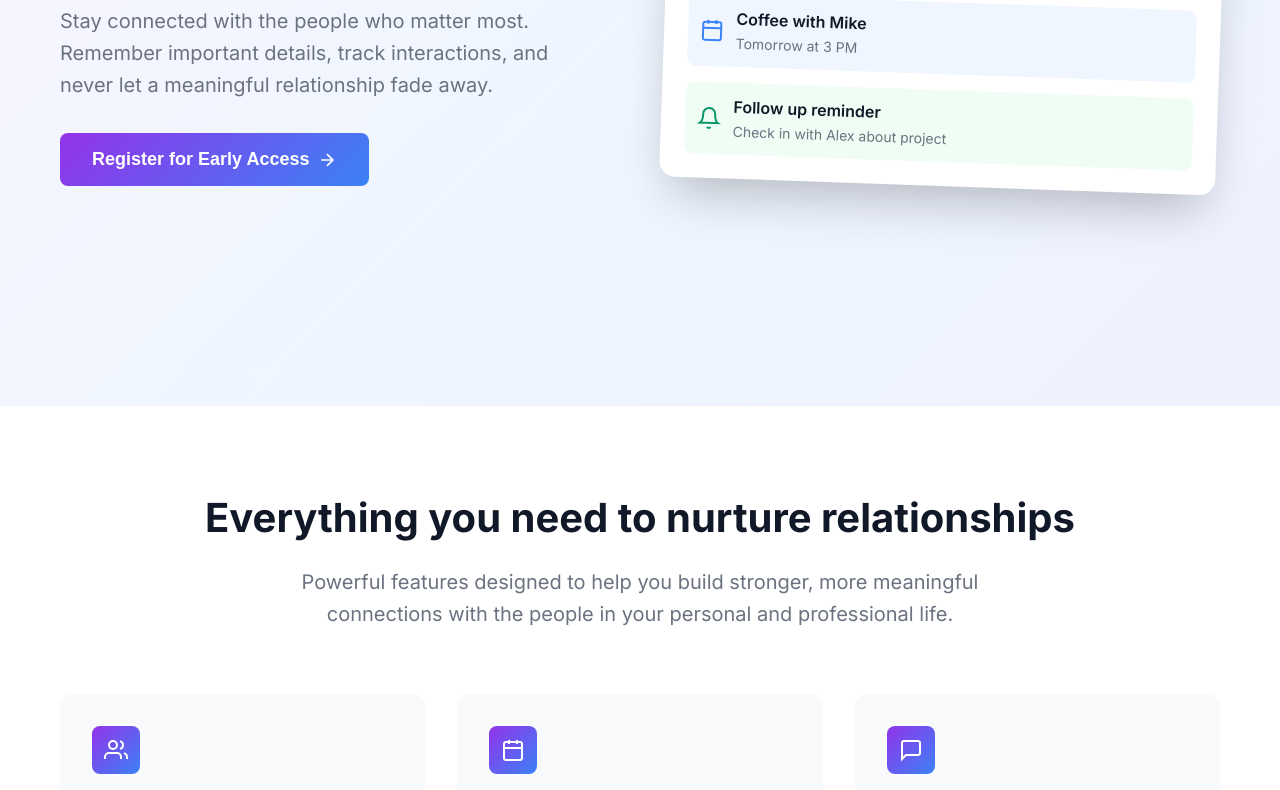
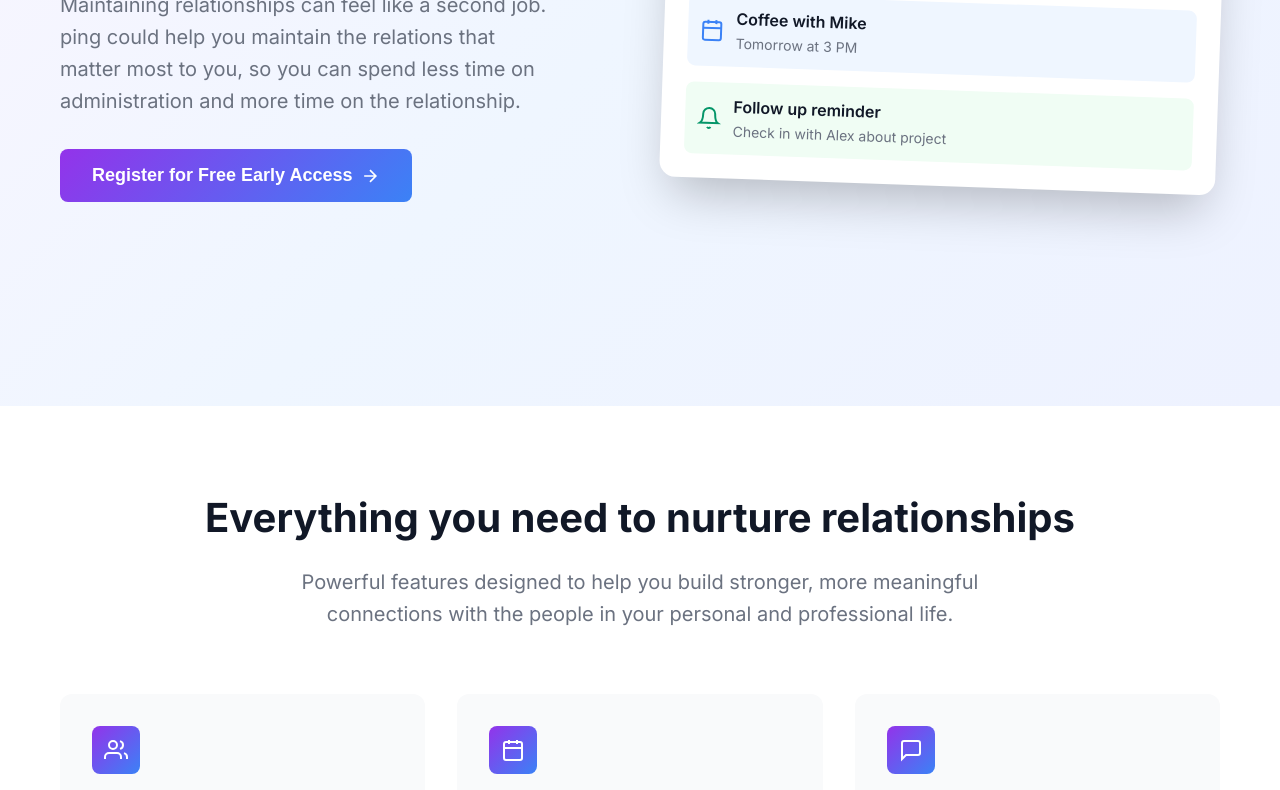
Before and after one commit to getping-app/landingpage, a plain HTML site: page index.html in a window 1280 px wide. Shown: the part 394-1184 px from the top of the page. Drawn offline with Linux system fonts and the light colour scheme.

Commit message:
Update index.html

```diff
--- a/index.html
+++ b/index.html
@@ -51,13 +51,13 @@
                         CRM
                     </h1>
                     <p class="hero-description">
-                        Stay connected with the people who matter most. Remember important details,
-                        track interactions, and never let a meaningful relationship fade away.
+                        Maintaining relationships can feel like a second job. ping could help you maintain the relations
+                        that matter most to you, so you can spend less time on administration and more time on the relationship.
                     </p>
 
                     <div class="hero-buttons">
                         <button class="btn-primary btn-large" id="registerButton">
-                            <span>Register for Early Access</span>
+                            <span>Register for Free Early Access</span>
                             <svg width="20" height="20" viewBox="0 0 24 24" fill="none" stroke="currentColor" stroke-width="2">
                                 <path d="M5 12h14M12 5l7 7-7 7"/>
                             </svg>
@@ -227,7 +227,7 @@
 
                 <div class="cta-buttons">
                     <button class="btn-white btn-large" id="registerButtonCTA">
-                        <span>Register for Early Access</span>
+                        <span>Register for Free Early Access</span>
                         <svg width="20" height="20" viewBox="0 0 24 24" fill="none" stroke="currentColor" stroke-width="2">
                             <path d="M5 12h14M12 5l7 7-7 7"/>
                         </svg>
```
